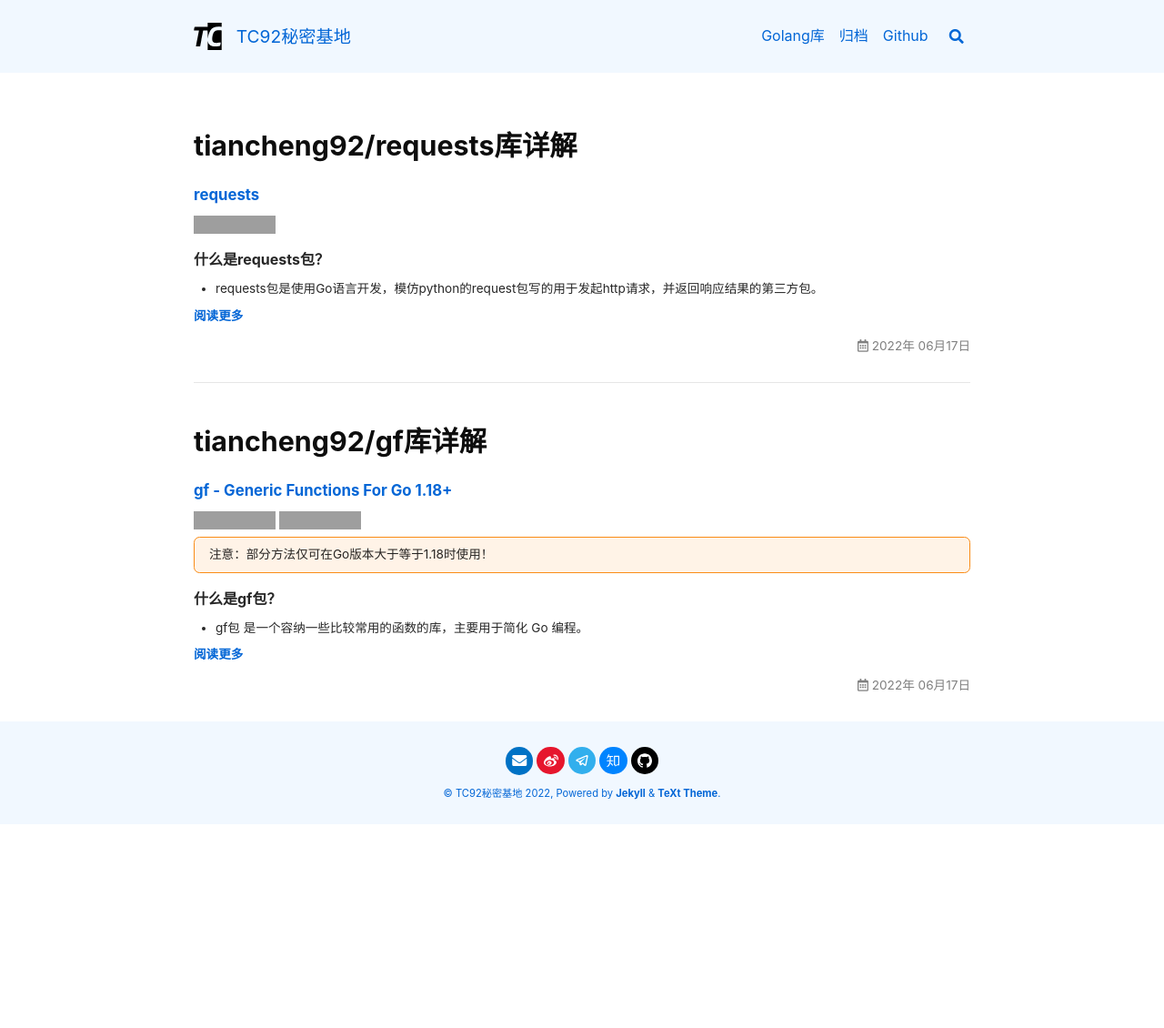
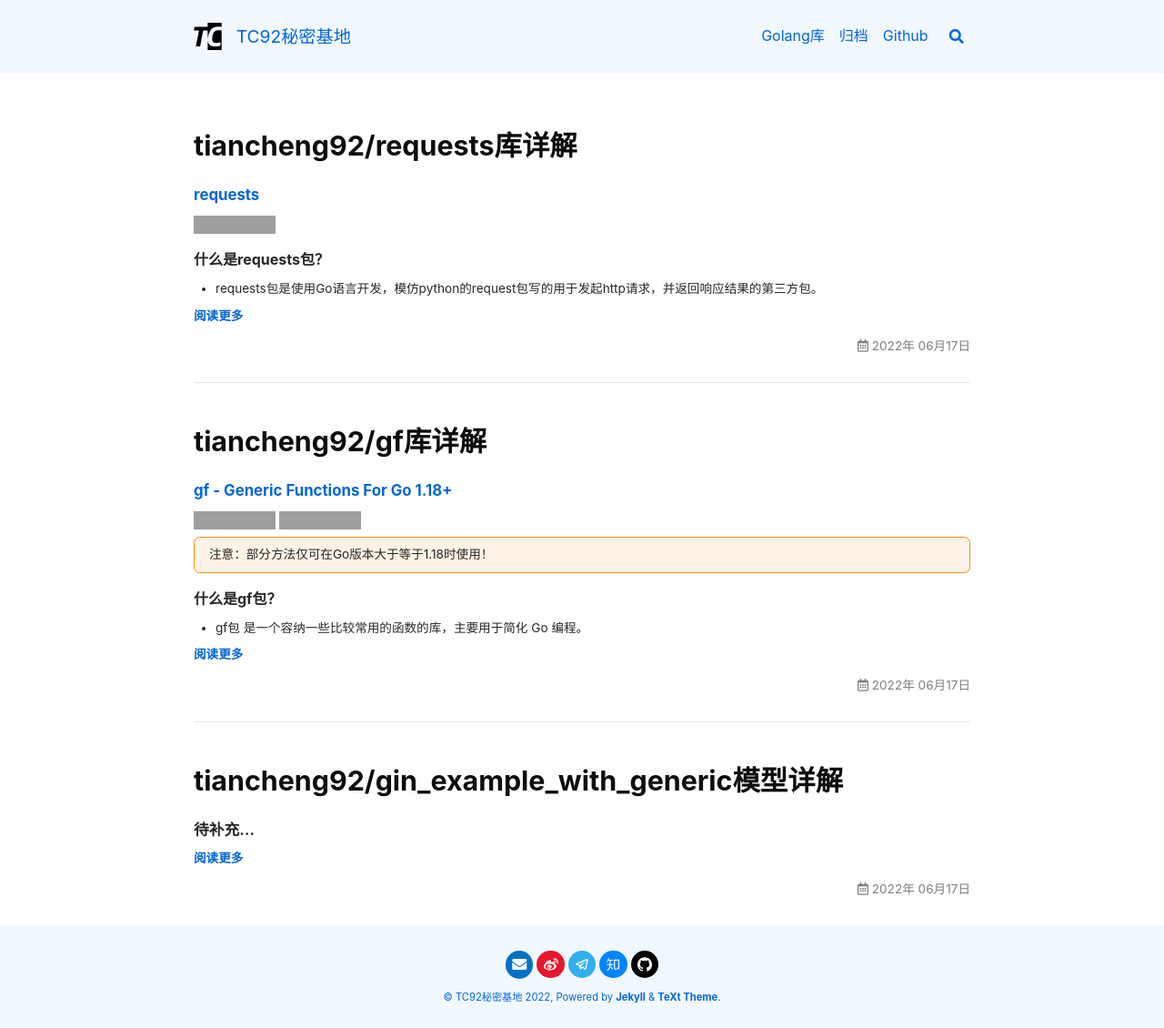
Before and after one commit to tiancheng92/tiancheng92.github.io, a Jekyll site: the page built from index.html, in a window 1280 px wide. Shown: the whole page at 91% size. Built offline with Jekyll 4.4.1, drawn with Linux system fonts in a browser that asks for light colours; nearby versions of some CDN libraries; the list of posts is cut into pages by our own code; before the commit the page ends 906 px from its top, so only the background shows below that; grey boxes are pictures that could not be loaded.

```diff
--- /dev/null
+++ b/_posts/golang_modules/2022-06-17-tiancheng92_gin_example_with_generic.md
@@ -0,0 +1,7 @@
+---
+layout: article
+title: tiancheng92/gin_example_with_generic模型详解
+show_author_profile: true
+---
+
+# 待补充...
--- a/golang_package.html
+++ b/golang_package.html
@@ -2,7 +2,8 @@
 layout: articles
 title: Golang库
 articles:
-  data_source: posts
+  data_source: posts.golang_package
+  excerpt_type: html
   show_excerpt: true
   show_readmore: true
   show_info: true
```
